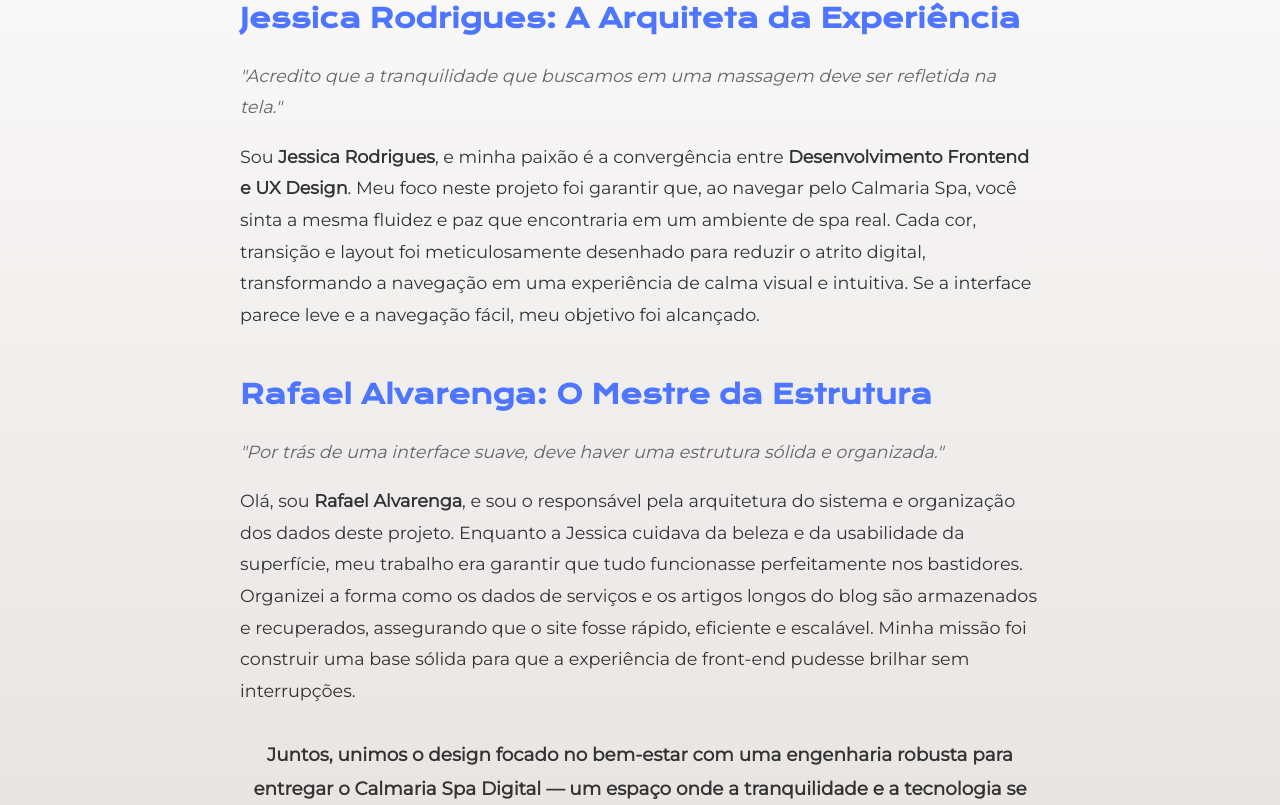
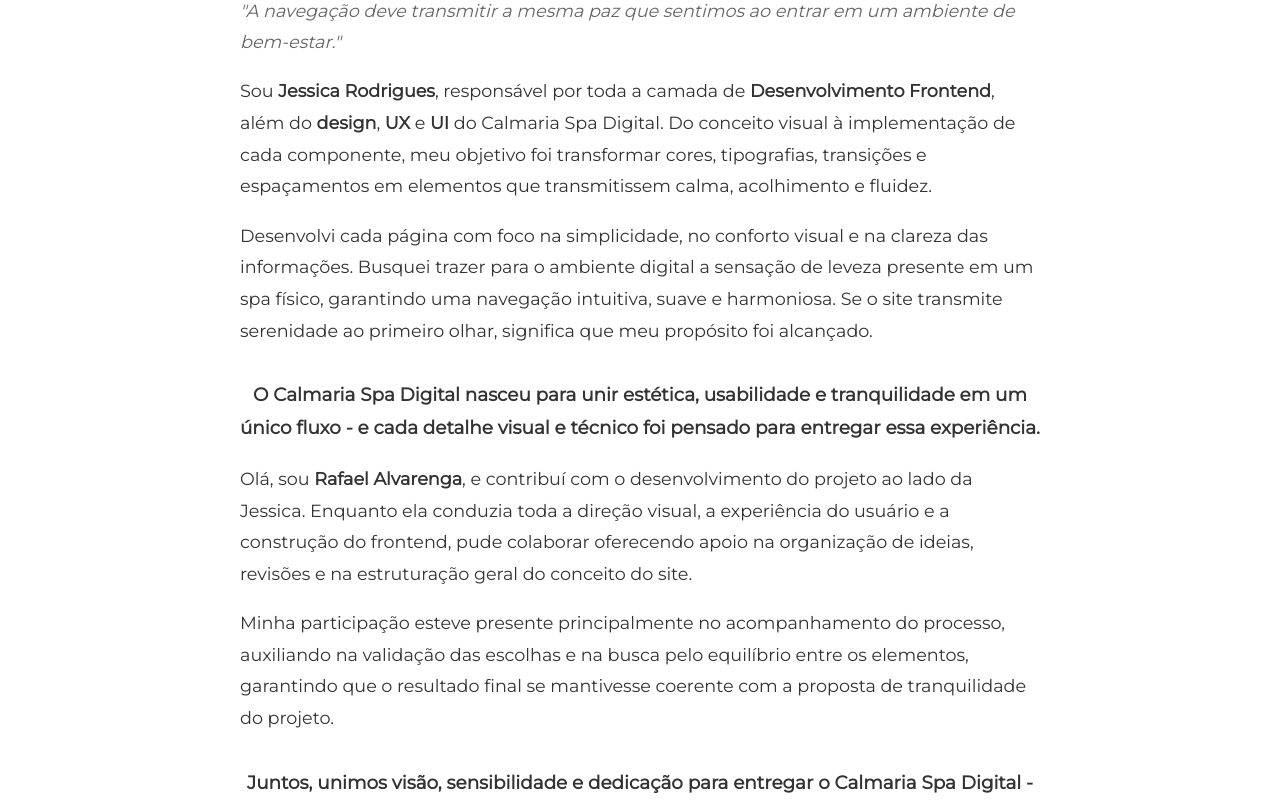
Before and after one commit to odrgues/CalmariaSpa, a React (Vite) app: page /nossos-criadores in a window 1280 px wide. Shown: the part 631-1436 px from the top of the page. Built offline with nearby package versions, Linux system fonts and the light colour scheme.

Commit message:
refactor CreatorsPage: update narrative content and styles for improved clarity and aesthetics

```diff
--- a/src/data/creatorsData.js
+++ b/src/data/creatorsData.js
@@ -2,18 +2,47 @@
   title: "Olá, muito prazer! Nós somos os criadores do Calmaria Spa",
 
   narrative: `
-        <h2 style="font-family: 'KronaOne', sans-serif; color: #4e75ff; margin-bottom: 0.5rem;">Jessica Rodrigues: A Arquiteta da Experiência</h2>
-        <p style="font-style: italic; color: #666; margin-bottom: 1rem;">"Acredito que a tranquilidade que buscamos em uma massagem deve ser refletida na tela."</p>
 
-        <p>Sou <strong>Jessica Rodrigues</strong>, e minha paixão é a convergência entre <strong>Desenvolvimento Frontend e UX Design</strong>. Meu foco neste projeto foi garantir que, ao navegar pelo Calmaria Spa, você sinta a mesma fluidez e paz que encontraria em um ambiente de spa real. Cada cor, transição e layout foi meticulosamente desenhado para reduzir o atrito digital, transformando a navegação em uma experiência de calma visual e intuitiva. Se a interface parece leve e a navegação fácil, meu objetivo foi alcançado.</p>
+ <p style="font-style: italic; color: #666; margin-bottom: 1rem;">
+  "A navegação deve transmitir a mesma paz que sentimos ao entrar em um ambiente de bem-estar."
+</p>
 
-        <h2 style="font-family: 'KronaOne', sans-serif; color: #4e75ff; margin-top: 2.5rem; margin-bottom: 0.5rem;">Rafael Alvarenga: O Mestre da Estrutura</h2>
-        <p style="font-style: italic; color: #666; margin-bottom: 1rem;">"Por trás de uma interface suave, deve haver uma estrutura sólida e organizada."</p>
+<p>
+  Sou <strong>Jessica Rodrigues</strong>, responsável por toda a camada de
+  <strong>Desenvolvimento Frontend</strong>, além do <strong>design</strong>,
+  <strong>UX</strong> e <strong>UI</strong> do Calmaria Spa Digital.
+  Do conceito visual à implementação de cada componente, meu objetivo foi transformar cores, tipografias, transições e espaçamentos
+  em elementos que transmitissem calma, acolhimento e fluidez.
+</p>
 
-        <p>Olá, sou <strong>Rafael Alvarenga</strong>, e sou o responsável pela arquitetura do sistema e organização dos dados deste projeto. Enquanto a Jessica cuidava da beleza e da usabilidade da superfície, meu trabalho era garantir que tudo funcionasse perfeitamente nos bastidores. Organizei a forma como os dados de serviços e os artigos longos do blog são armazenados e recuperados, assegurando que o site fosse rápido, eficiente e escalável. Minha missão foi construir uma base sólida para que a experiência de front-end pudesse brilhar sem interrupções.</p>
+<p>
+  Desenvolvi cada página com foco na simplicidade, no conforto visual e na clareza das informações.
+  Busquei trazer para o ambiente digital a sensação de leveza presente em um spa físico, garantindo uma navegação intuitiva, suave e harmoniosa.
+  Se o site transmite serenidade ao primeiro olhar, significa que meu propósito foi alcançado.
+</p>
 
-        <p style="margin-top: 2rem; font-size: 1.15rem; font-weight: bold; text-align: center;">Juntos, unimos o design focado no bem-estar com uma engenharia robusta para entregar o Calmaria Spa Digital — um espaço onde a tranquilidade e a tecnologia se encontram.</p>
-    `,
+<p style="margin-top: 2rem; font-size: 1.15rem; font-weight: bold; text-align: center;">
+  O Calmaria Spa Digital nasceu para unir estética, usabilidade e tranquilidade em um único fluxo -
+  e cada detalhe visual e técnico foi pensado para entregar essa experiência.
+</p>
+
+<p>
+  Olá, sou <strong>Rafael Alvarenga</strong>, e contribuí com o desenvolvimento do projeto ao lado da Jessica.
+  Enquanto ela conduzia toda a direção visual, a experiência do usuário e a construção do frontend,
+  pude colaborar oferecendo apoio na organização de ideias, revisões e na estruturação geral do conceito do site.
+</p>
+
+<p>
+  Minha participação esteve presente principalmente no acompanhamento do processo, auxiliando na validação das escolhas e na busca pelo equilíbrio entre os elementos,
+  garantindo que o resultado final se mantivesse coerente com a proposta de tranquilidade do projeto.
+</p>
+
+<p style="margin-top: 2rem; font-size: 1.15rem; font-weight: bold; text-align: center;">
+  Juntos, unimos visão, sensibilidade e dedicação para entregar o Calmaria Spa Digital -
+  um espaço onde a tranquilidade e a tecnologia caminham lado a lado.
+</p>
+
+`,
 
   functionalLinks: [
     {
--- a/src/pages/CreatorsPage/index.jsx
+++ b/src/pages/CreatorsPage/index.jsx
@@ -21,7 +21,6 @@
       <CreatorsWrapper>
         <CreatorsTitle>{CreatorsData.title}</CreatorsTitle>
 
-        {/* 1. SEÇÃO NARRATIVA (TEXTO ÚNICO) */}
         <div
           style={{
             maxWidth: "800px",
--- a/src/pages/CreatorsPage/styles.js
+++ b/src/pages/CreatorsPage/styles.js
@@ -3,8 +3,7 @@
 export const CreatorsWrapper = styled.main`
   min-height: 85vh;
   padding: 6rem 8%;
-  background: linear-gradient(to top, #dbd6d3, #ffffff);
-  color: #333;
+  color: #5d667a;
 
   @media (max-width: 768px) {
     padding: 4rem 5%;
@@ -14,7 +13,7 @@
 export const CreatorsTitle = styled.h1`
   font-family: "KronaOne", sans-serif;
   font-size: 3rem;
-  color: #0c0421; /* Cor primária escura */
+  color: #452829;
   text-align: center;
   margin-bottom: 3rem;
 
@@ -23,13 +22,11 @@
   }
 `;
 
-// 3. Container para a Seção Funcional (Links/Downloads)
 export const FunctionalContainer = styled.div`
   max-width: 800px;
   margin: 4rem auto 0 auto;
   padding: 30px 0;
-  border-top: 2px solid #e8f5c8; /* Linha de separação suave */
-
+  border-top: #452829 2px solid;
   display: flex;
   flex-direction: column;
   gap: 30px;
@@ -37,26 +34,29 @@
   h3 {
     font-family: "KronaOne", sans-serif;
     font-size: 1.5rem;
-    color: #0c0421;
+    color: #1a2a53;
     text-align: center;
     margin-bottom: 10px;
   }
 `;
 
-// 4. Card de Ação (Links + Download)
 export const CreatorActionCard = styled.div`
   display: flex;
   justify-content: space-between;
   align-items: center;
   padding: 20px 30px;
-  background: #ffffff;
+  background: linear-gradient(
+    to bottom,
+    rgba(245, 240, 235, 0.95) 30%,
+    rgba(220, 215, 210, 0.8) 100%
+  );
   border-radius: 8px;
   box-shadow: 0 4px 15px rgba(0, 0, 0, 0.05);
 
   h4 {
     font-family: "KronaOne", sans-serif;
     font-size: 1.2rem;
-    color: #4e75ff; /* Cor de destaque azul */
+    color: #1a2a53;
   }
 
   @media (max-width: 600px) {
@@ -71,14 +71,12 @@
   }
 `;
 
-// 5. Wrapper para os Ícones Sociais
 export const SocialLinksWrapper = styled.div`
   display: flex;
   gap: 15px;
   align-items: center;
 `;
 
-// 6. Estilo do Link Social (Ícone)
 export const SocialLink = styled.a`
   color: #0c0421;
   font-size: 1.8rem;
@@ -86,24 +84,23 @@
   text-decoration: none;
 
   &:hover {
-    color: #4e75ff;
+    color: #957c62;
   }
 `;
 
-// 7. Botão de Download (Estilo de Botão)
 export const DownloadButton = styled.a`
   display: inline-flex;
   align-items: center;
   padding: 10px 20px;
-  background-color: #4e75ff; /* Cor de destaque azul */
-  color: white;
+  background-color: #957c62;
+  color: #fff;
   text-decoration: none;
-  border-radius: 5px;
+  border-radius: 50px;
   font-weight: 600;
   transition: background-color 0.3s;
   font-size: 0.95rem;
 
   &:hover {
-    background-color: #0c0421; /* Cor escura no hover */
+    background-color: #0c0421;
   }
 `;
```
